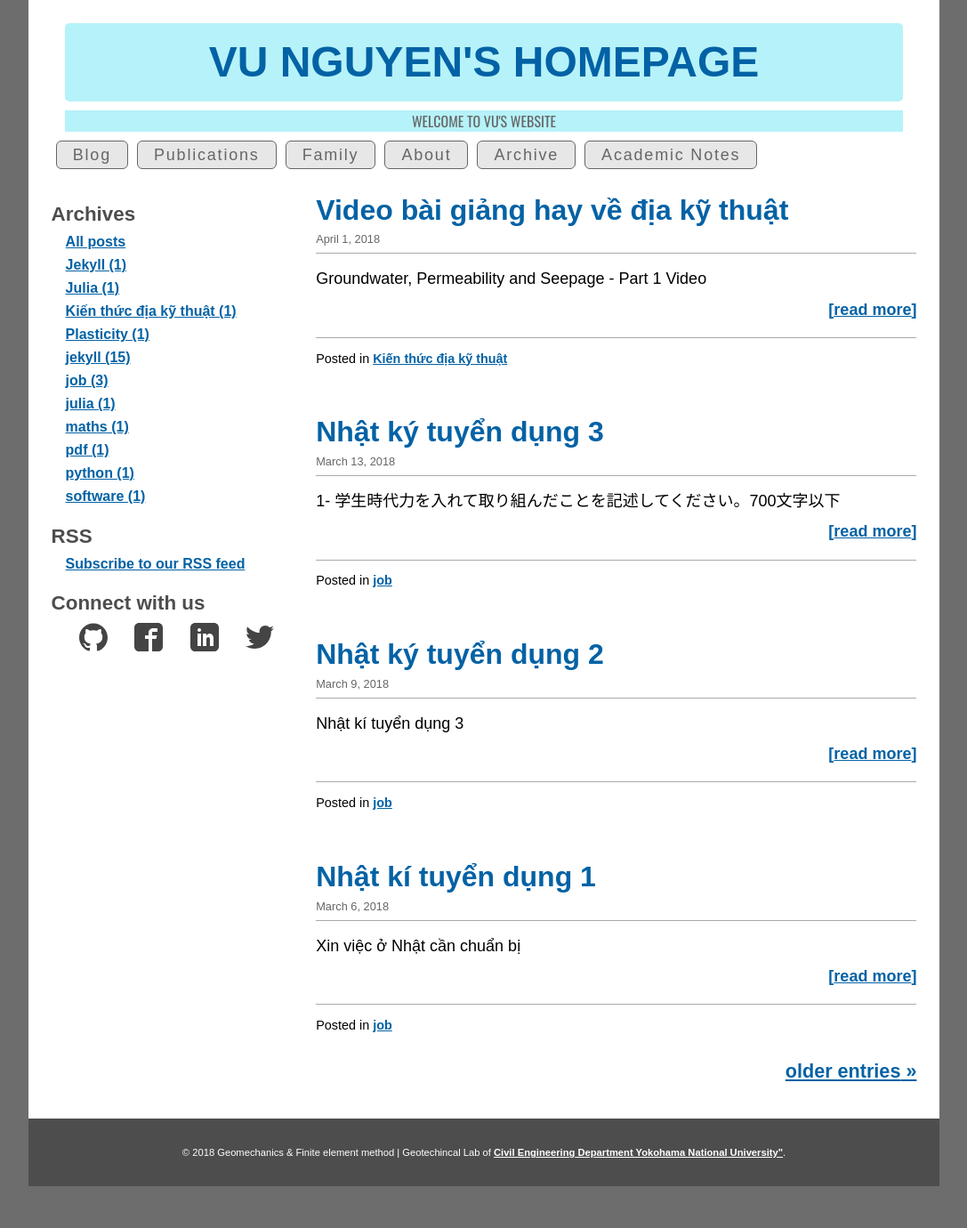
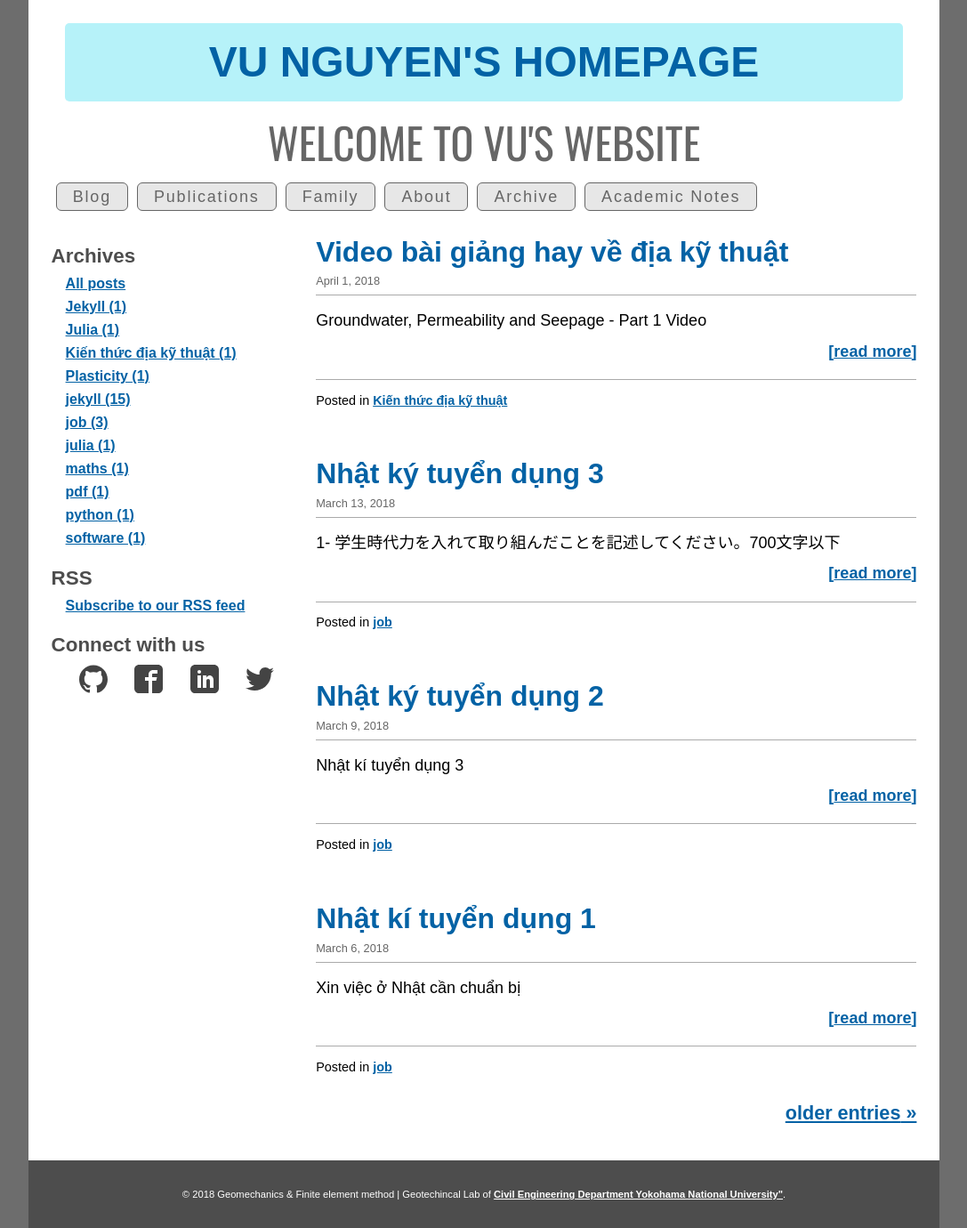
Before and after one commit to quangvunp/geomechanics, a Jekyll site: the page built from index.html, in a window 1280 px wide. Shown: the whole page at 89% size, without its empty margins (96-1183 px from the left). Built offline with Jekyll 4.4.1, drawn with Linux system fonts in a browser that asks for light colours; the list of posts is cut into pages by our own code; before the commit the page ends 1333 px from its top, so only the background shows below that.

Commit message:
Update main.css

```diff
--- a/css/main.css
+++ b/css/main.css
@@ -382,9 +382,9 @@ header h1.main_title {
 }
 
 header p.main_title {
-	background-color: #b6f2f9;
 	text-align: center;
 	margin: 10px;
+	font-size: 3em;
 }
 
 header h1 {
```
